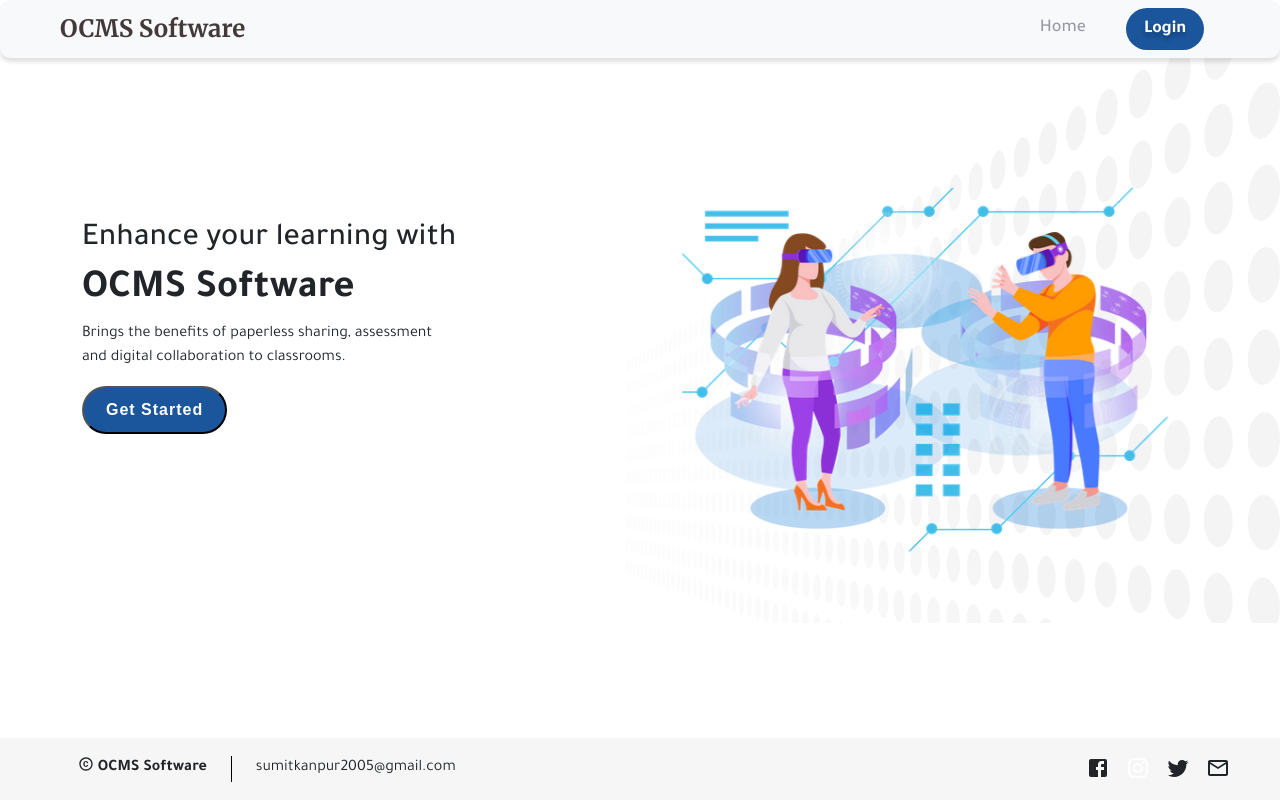
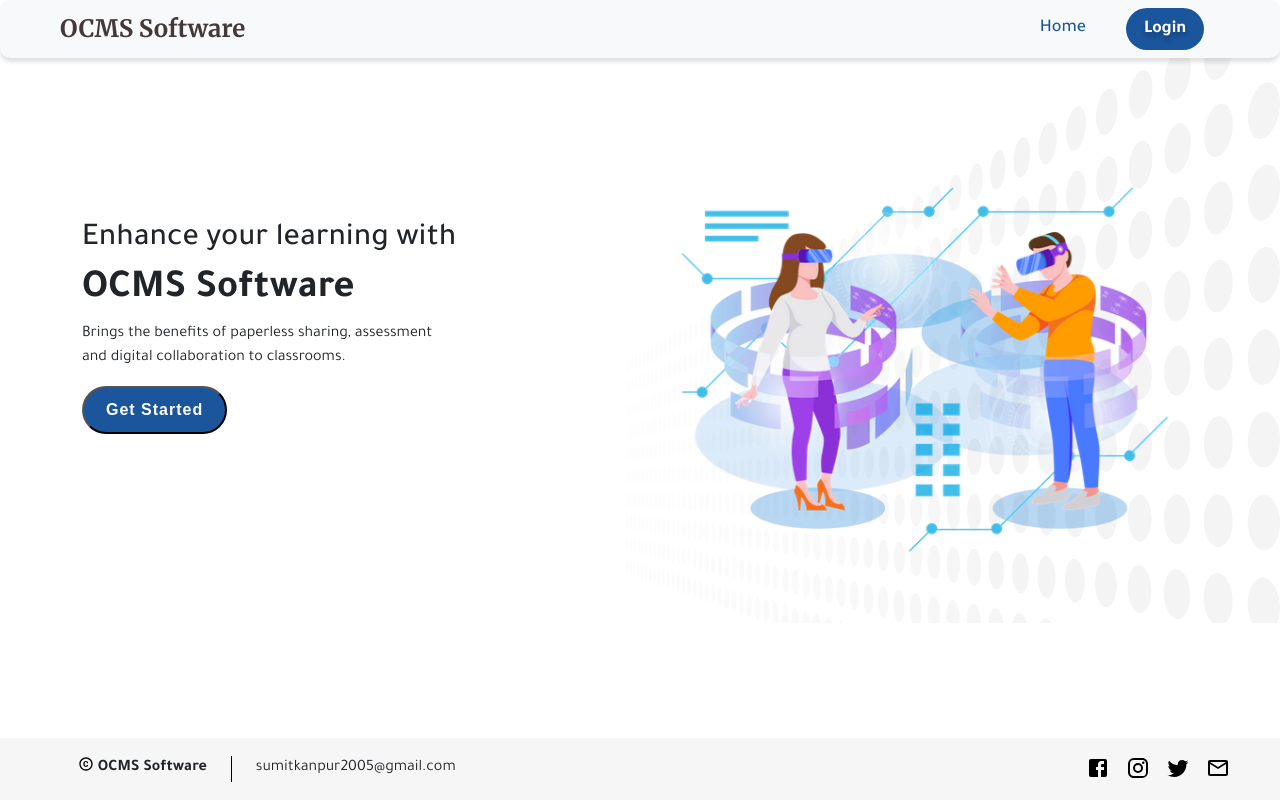
Before and after one commit to Software-Engineering-Project-Team-Bob/OCMS_Frontend, a React (Create React App) app: page / in a window 1280 px wide. In both pictures the pointer is over the link "Home". Built offline with nearby package versions, Linux system fonts and the light colour scheme.

Commit message:
fixed the icon color of insta

```diff
--- a/src/components/Home/Home.css
+++ b/src/components/Home/Home.css
@@ -4,6 +4,8 @@
   width: 100%;
   height: 100%;
 }
+
+
 
 @media (min-width: 1024px) {
   #hero {
@@ -92,3 +94,8 @@ a {
     transform: translateY(-5%);
   }
 }
+
+.MuiSvgIcon-root {
+
+  color: black !important;
+}
--- a/src/components/partials/Header/Header.css
+++ b/src/components/partials/Header/Header.css
@@ -1,7 +1,11 @@
 a {
     color: white !important;
     text-decoration: none !important;
+
 }
+
+
+
 
 .navbar-brand {
     font-family: Merriweather !important;
@@ -24,6 +28,13 @@ a {
     width: 100% !important;
     z-index: 5;
 }
+
+
+.class-avatar-pe-2:hover {
+    background-color: #1B559C;
+    border-radius: 50%;
+}
+
 
 .login-btn {
     width: 78px;
@@ -52,6 +63,9 @@ a {
 
     color: #9698A6 !important;
 }
+.nav-link:hover {
+    color: #1B559C !important;
+}
 
 .navbar-toggler {
     border: none !important;
```
